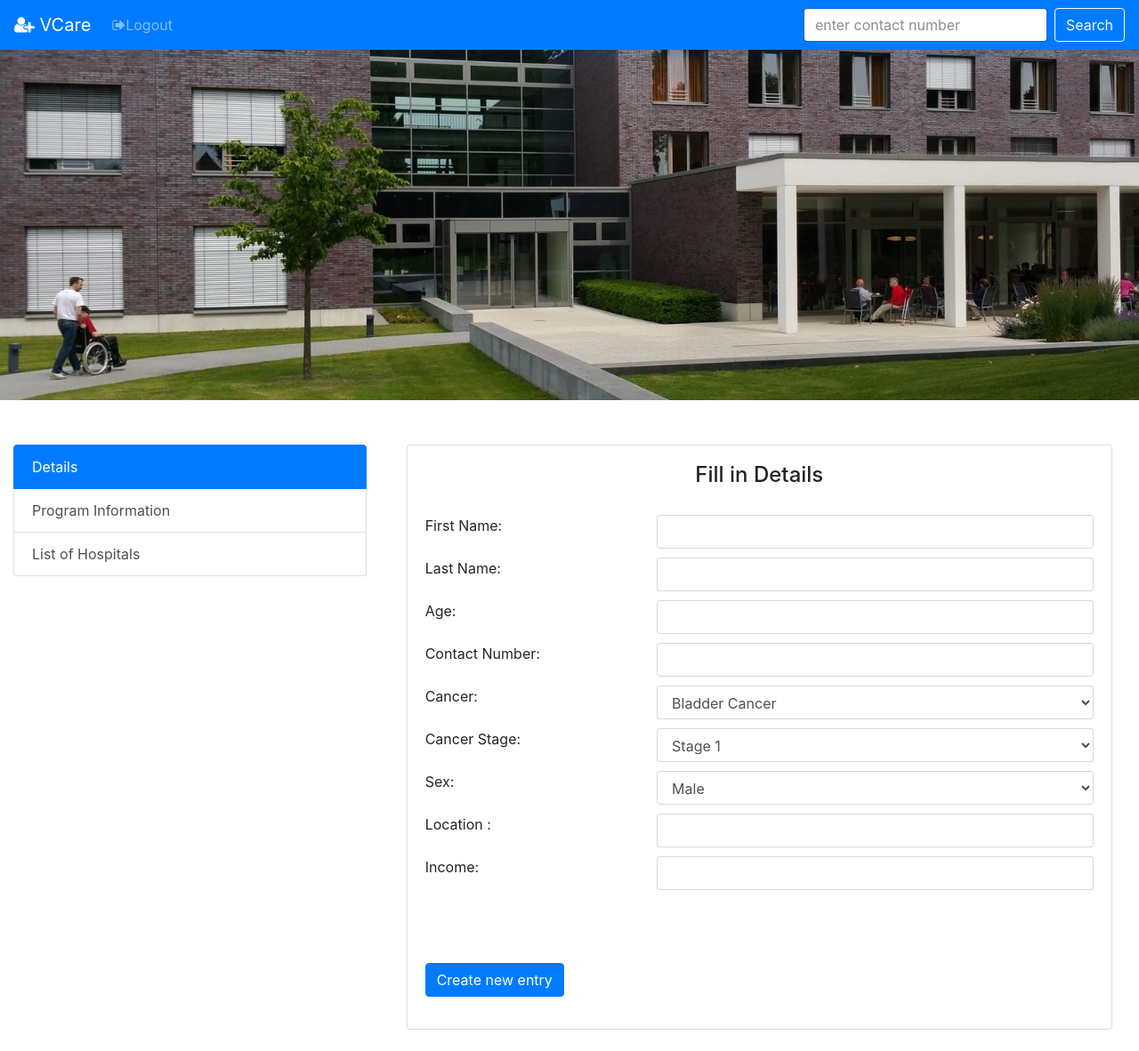
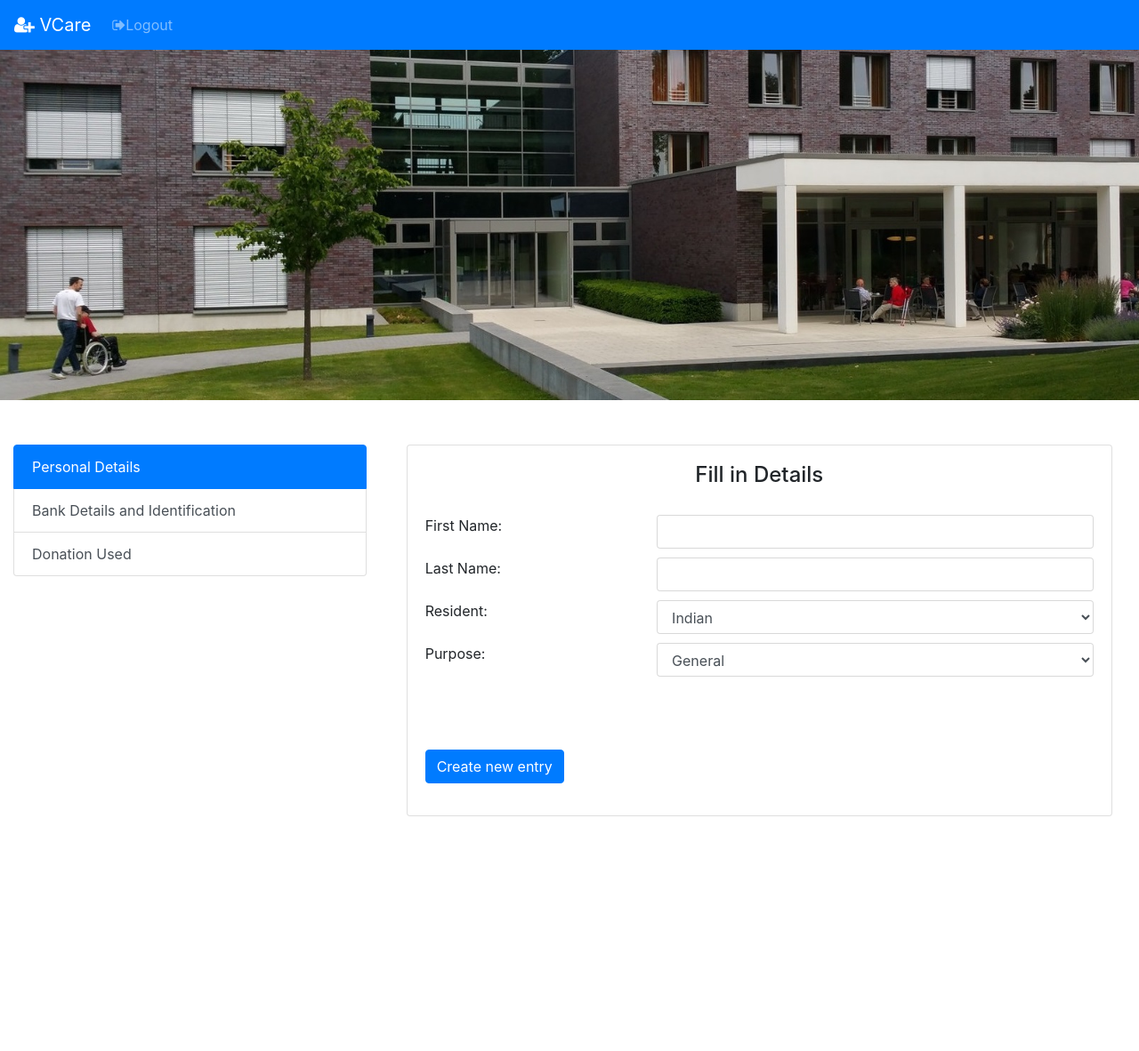
Before and after one commit to Mumbai18/team-1, a PHP site: page /admin-panel.php in a window 1280 px wide. Shown: the whole page at 89% size. After the commit the page ends 918 px from the top, so only its background shows below. Run offline with PHP 8.4, Linux system fonts and the light colour scheme; a user stored in the database is signed in; some libraries are stand-ins or nearby versions.

Commit message:
Donor completed

```diff
--- a/Donor/func.php
+++ b/Donor/func.php
@@ -68,10 +68,7 @@ function display_admin_panel(){
         <a class="nav-link" href="#"></a>
       </li>
     </ul>
-    <form class="form-inline my-2 my-lg-0" method="post" action="search.php">
-      <input class="form-control mr-sm-2" type="text" placeholder="enter contact number" aria-label="Search" name="contact">
-      <input type="submit" class="btn btn-outline-light my-2 my-sm-0 btn btn-outline-light" id="inputbtn" name="search_submit" value="Search">
-    </form>
+
   </div>
 </nav>
   </head>
@@ -85,9 +82,9 @@ function display_admin_panel(){
     <div class="row">
   <div class="col-md-4">
     <div class="list-group" id="list-tab" role="tablist">
-      <a class="list-group-item list-group-item-action active" id="list-home-list" data-toggle="list" href="#list-home" role="tab" aria-controls="home">Details</a>
-      <a class="list-group-item list-group-item-action" id="list-profile-list" data-toggle="list" href="#list-profile" role="tab" aria-controls="profile">Program Information</a>
-      <a class="list-group-item list-group-item-action" id="list-settings-list" data-toggle="list" href="#list-settings" role="tab" aria-controls="settings">List of Hospitals</a>
+      <a class="list-group-item list-group-item-action active" id="list-home-list" data-toggle="list" href="#list-home" role="tab" aria-controls="home">Personal Details</a>
+      <a class="list-group-item list-group-item-action" id="list-profile-list" data-toggle="list" href="#list-profile" role="tab" aria-controls="profile">Bank Details and Identification</a>
+      <a class="list-group-item list-group-item-action" id="list-settings-list" data-toggle="list" href="#list-settings" role="tab" aria-controls="settings">Donation Used</a>
 
     </div><br>
   </div>
@@ -104,40 +101,27 @@ function display_admin_panel(){
                   <div class="col-md-8"><input type="text" class="form-control" name="fname"></div><br><br>
                   <div class="col-md-4"><label>Last Name:</label></div>
                   <div class="col-md-8"><input type="text" class="form-control"  name="lname"></div><br><br>
-                  <div class="col-md-4"><label>Age:</label></div>
-                  <div class="col-md-8"><input type="text"  class="form-control" name="age"></div><br><br>
-                  <div class="col-md-4"><label>Contact Number:</label></div>
-                  <div class="col-md-8"><input type="text" class="form-control"  name="contact"></div><br><br>
-
-                   <div class="col-md-4"><label>Cancer:</label></div>
-                  <div class="col-md-8">
+                  <div class="col-md-4"><label>Resident:</label></div>
+                      <div class="col-md-8">
                    <select name="doctor" class="form-control" >
-                      <option value="Bladder Cancer">Bladder Cancer</option>
-                      <option value="Kidney">Kidney Cancer</option>
-                      <option value="Breast Cancer">Breast Cancer</option>
+                      <option value="Indian">Indian</option>
+                      <option value="NRI">NRI</option>
                     </select>
                   </div><br><br>
 
-                  <div class="col-md-4"><label>Cancer Stage:</label></div>
+
+                   <div class="col-md-4"><label>Purpose:</label></div>
                   <div class="col-md-8">
-                   <select name="doctor" class="form-control" >
-                      <option value="Stage 1">Stage 1</option>
-                      <option value="Stage 2">Stage 2</option>
-                      <option value="Stage 3">Stage 3</option>
-                      <option value="Stage 4">Stage 4</option>
-                    </select>
+                  <select name="purpose" class="form-control" >
+                      <option value="General">General</option>
+                      <option value="Finance_Towards_Treatment">Finance Towards Treatment</option>
+                      <option value="Nutritional_Support">Nutritional Support</option>
+                      <option value="Childcare_Support">Child Care Support</option>
+                      <option value="In_Giving_Kind_Program">In Kind Giving Program</option>
+                      </select>
                   </div><br><br>
-                  <div class="col-md-4"><label>Sex:</label></div>
-                  <div class="col-md-8">
-                    <select name="Sex" class="form-control">
-                      <option value="Male">Male</option>
-                      <option value="Female">Female</option>
-                    </select>
-                  </div><br><br>
-                   <div class="col-md-4"><label>Location :</label></div>
-                  <div class="col-md-8"><input type="text" class="form-control" name="Location"></div><br><br>
-                   <div class="col-md-4"><label>Income:</label></div>
-                  <div class="col-md-8"><input type="text" class="form-control" name="income"></div><br><br>
+
+
                   <br><br><br>
                   <div class="col-md-4">
                     <input type="submit" name="entry_submit" value="Create new entry" class="btn btn-primary" id="inputbtn">
@@ -153,16 +137,21 @@ function display_admin_panel(){
         <div class="card">
           <div class="card-body">
             <form class="form-group" method="post" action="func.php">
-                <div class="col-md-4"><label>Various Programs:</label></div>
-                  <div class="col-md-8">
-                   <select name="doctor" class="form-control" >
-                      <option value="Finance_Towards_Treatment">Finance Towards Treatment</option>
-                      <option value="Nutritional_Support">Nutritional Support</option>
-                      <option value="Childcare_Support">Child Care Support</option>
-                      <option value="In_Giving_Kind_Program">In Kind Giving Program</option>
-                    </select>
-                  </div><br><br>
-                  <input type="submit" name="doc_sub" value="Update Program" class="btn btn-primary">
+                 <div class="col-md-4"><label>Enter Amount To Donate :</label></div>
+                  <div class="col-md-8"><input type="text" class="form-control" name="Amount"></div><br>
+
+                  <div class="col-md-4"><label>Enter Account Number :</label></div>
+                  <div class="col-md-8"><input type="text" class="form-control" name="AcN"></div><br>
+
+
+                  <div class="col-md-4"><label>Select Date :</label></div>
+                  <div class="col-md-8"><input type="date" class="form-control" name="date"></div><br>
+
+
+                      <div class="col-md-4"><label>Enter Pancard Number :</label></div>
+                  <div class="col-md-8"><input type="text" class="form-control" name="pancard"></div><br><br>
+
+                  <input type="submit" name="doc_sub" value="Update Details" class="btn btn-primary">
             </form>
           </div>
         </div><br><br>
@@ -172,13 +161,13 @@ function display_admin_panel(){
         <div class="col-md-4"><label>Various Programs:</label></div>
                   <div class="col-md-8">
                    <select name="doctor" class="form-control" >
-                      <option value="tata Memorial Service">Tata Memorial Service</option>
-                      <option value="Hinduja Hospital">Hinduja Hospital</option>
-                      <option value="Fortis Hospital">Fortis Hospital</option>
+                      <option value="tata Memorial Service">25k  for Child Care Support</option>
+                      <option value="Hinduja Hospital">30k  for Nutritional Support</option>
+
 
                     </select>
                   </div><br><br>
-          <input type="submit" name="doc_sub" value="Update Hospital" class="btn btn-primary">
+
         </form>
       </div>
        <div class="tab-pane fade" id="list-attend" role="tabpanel" aria-labelledby="list-attend-list">
```
